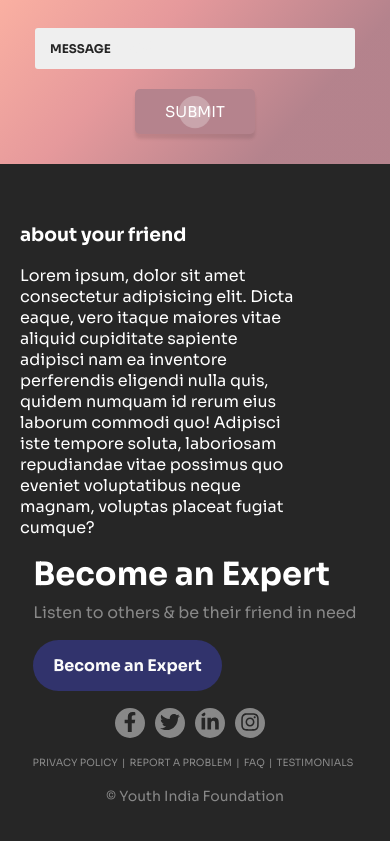
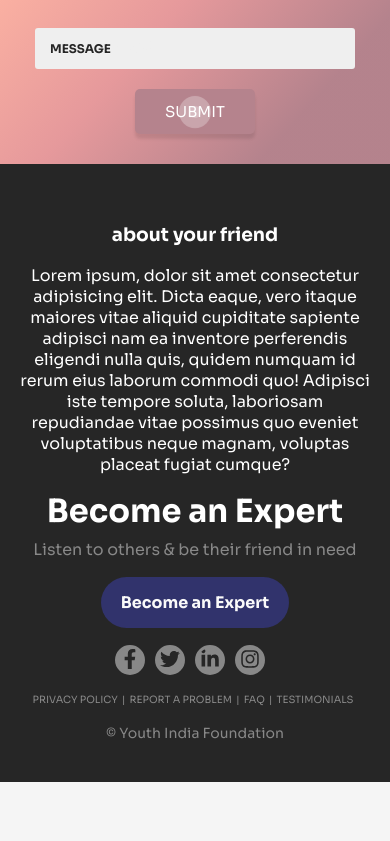
Before and after one commit to tashi2408/yourFriend, a React (Create React App) app: page / in a window 390 px wide. Shown: the part 7435-8276 px from the top of the page. After the commit the page ends 8217 px from the top, so only its background shows below. Built offline with nearby package versions, Linux system fonts and the light colour scheme.

Commit message:
💄 footer text center on small screen

```diff
--- a/src/components/footer/FooterCSS.css
+++ b/src/components/footer/FooterCSS.css
@@ -17,10 +17,6 @@
   align-items: flex-start;
   justify-content: center;
   flex: 1 1 60%;
-}
-
-.footer-content .footer-left p {
-  max-width: 80%;
 }
 
 .footer-content .bae {
@@ -162,6 +158,7 @@
     flex-direction: column;
     align-items: center;
     padding: 0;
+    text-align: center;
   }
 
   .links-footer {
```
